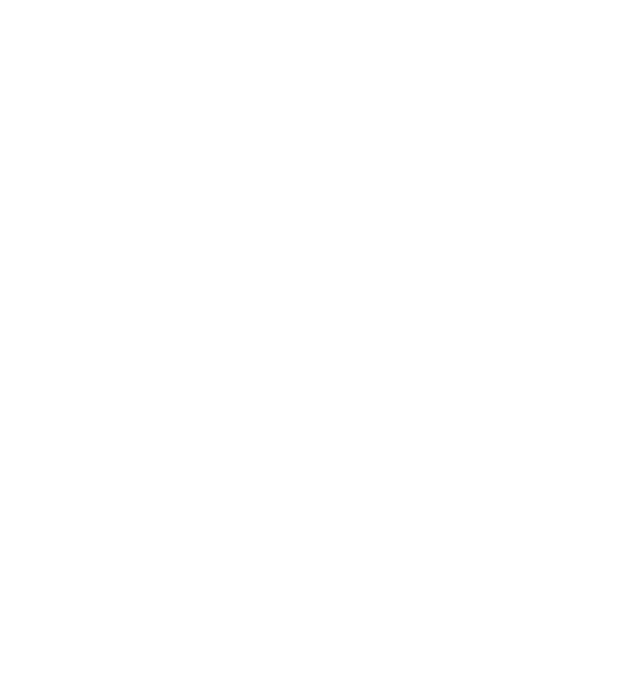
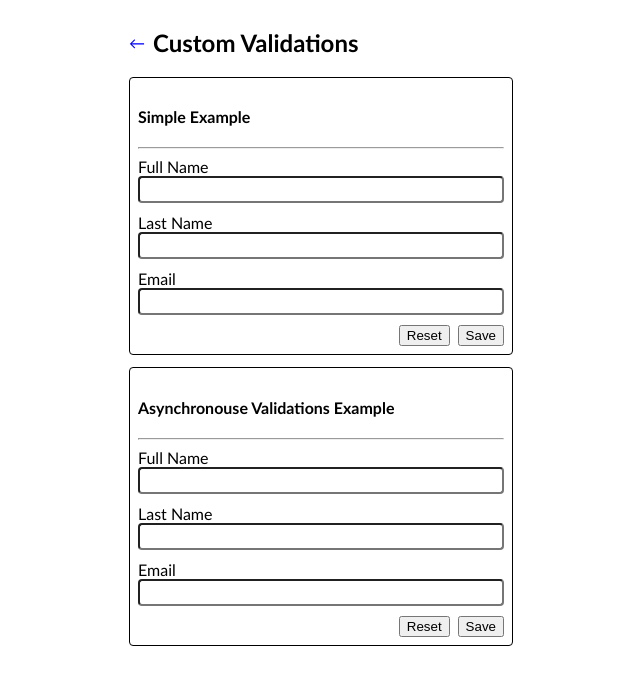
Before and after one commit to irsyaadbp/nuxt-validations, a Nuxt app: page /custom-validations in a window 1280 px wide. Before the commit this address had no page. Shown: the top 684 px of the page, without its empty margins (319-959 px from the left). Built offline with nearby package versions, Linux system fonts and the light colour scheme.

Commit message:
feat: add example for custom validations

```diff
--- /dev/null
+++ b/components/CustomValidations/AsyncExample.vue
@@ -0,0 +1,136 @@
+<script setup>
+import { reactive } from "vue";
+import { useVuelidate } from "@vuelidate/core";
+import { required, email, helpers } from "@vuelidate/validators";
+
+const checkToServerEmailUnique = (value) =>
+  new Promise((resolve) => {
+    const timeout = setTimeout(() => {
+      clearTimeout(timeout);
+      if (value === "email@mail.com") {
+        resolve(false); // open this to try when error
+        return;
+      }
+
+      resolve(true); // open this to try when success
+    }, 500);
+  });
+// check the email in the serverƒ
+
+const isUniqueEmail = helpers.withAsync(checkToServerEmailUnique);
+
+const form = reactive({
+  firstName: "",
+  lastName: "",
+  contact: {
+    email: "",
+  },
+});
+
+const rules = {
+  firstName: {
+    required,
+  },
+  lastName: {
+    required,
+  },
+  contact: {
+    email: {
+      required,
+      email,
+
+      isUnique: helpers.withMessage(
+        ({ $model }) => `This email '${$model}' has been taken`,
+        isUniqueEmail
+      ),
+    },
+  },
+};
+
+const v$ = useVuelidate(rules, form, { $autoDirty: true });
+
+/**
+ * Function to submit form
+ */
+async function handleSubmit() {
+  const isValidForm = await v$.value.$validate();
+
+  if (!isValidForm) {
+    console.log("invalid");
+    return;
+  }
+
+  alert("SUBMIT FORM");
+}
+
+/**
+ * Function to reset vuelidate
+ */
+function handleReset() {
+  v$.value.$reset();
+}
+</script>
+
+<template>
+  <div class="card">
+    <h4>Asynchronouse Validations Example</h4>
+    <hr />
+    <div class="form-group">
+      <label for="fullName">Full Name</label>
+      <input
+        type="text"
+        v-model="form.firstName"
+        :class="{ 'error-field': v$.firstName.$invalid && v$.firstName.$dirty }"
+      />
+
+      <p
+        v-for="error of v$.firstName.$errors"
+        :key="error.$uid"
+        class="error-text"
+      >
+        <small>{{ error.$message }}</small>
+      </p>
+    </div>
+
+    <div class="form-group">
+      <label for="lastName">Last Name</label>
+      <input
+        type="text"
+        v-model="form.lastName"
+        :class="{ 'error-field': v$.lastName.$invalid && v$.lastName.$dirty }"
+      />
+
+      <p
+        v-for="error of v$.lastName.$errors"
+        :key="error.$uid"
+        class="error-text"
+      >
+        <small>{{ error.$message }}</small>
+      </p>
+    </div>
+
+    <div class="form-group">
+      <label for="email">Email</label>
+      <input
+        type="text"
+        v-model="form.contact.email"
+        :class="{
+          'error-field': v$.contact.email.$invalid && v$.contact.email.$dirty,
+        }"
+      />
+
+      <p
+        v-for="error of v$.contact.email.$errors"
+        :key="error.$uid"
+        class="error-text"
+      >
+        <small>{{ error.$message }}</small>
+      </p>
+    </div>
+
+    <div class="d-flex justify-content-end gap-8">
+      <button @click="handleReset">Reset</button>
+      <button @click="handleSubmit">Save</button>
+    </div>
+  </div>
+</template>
--- /dev/null
+++ b/components/CustomValidations/SimpleExample.vue
@@ -0,0 +1,135 @@
+<script setup>
+import { reactive } from "vue";
+import { useVuelidate } from "@vuelidate/core";
+import { required, minLength, email, helpers } from "@vuelidate/validators";
+
+/**
+ * Custom validations
+ * this custom validation is required because if value empty it means not contain "cool"
+ */
+const mustBeCool = (value) => value.includes("cool");
+
+/**
+ * Custom validations not required
+ */
+const mustBeCoolNotRequired = (value) =>
+  !helpers.req(value) || value.includes("cool");
+
+/**
+ * Custom validations with regex
+ */
+const alpha = helpers.regex(/^[a-zA-Z]*$/);
+
+const form = reactive({
+  firstName: "",
+  lastName: "",
+  contact: {
+    email: "",
+  },
+});
+
+const rules = {
+  firstName: {
+    minLength: minLength(3),
+    mustBeCool: helpers.withMessage(
+      "Value cant empty and must be contain cool",
+      mustBeCool
+    ),
+  },
+  lastName: {
+    mustBeCool: helpers.withMessage(
+      "Value must be contain cool",
+      mustBeCoolNotRequired
+    ),
+    alpha: helpers.withMessage("Value must be alphabet only", alpha),
+  },
+  contact: { email: { required, email } },
+};
+
+const v$ = useVuelidate(rules, form, { $autoDirty: true });
+
+/**
+ * Function to submit form
+ */
+async function handleSubmit() {
+  const isValidForm = await v$.value.$validate();
+
+  if (!isValidForm) {
+    console.log("invalid");
+    return;
+  }
+
+  alert("SUBMIT FORM");
+}
+
+/**
+ * Function to reset vuelidate
+ */
+function handleReset() {
+  v$.value.$reset();
+}
+</script>
+
+<template>
+  <div class="card">
+    <h4>Simple Example</h4>
+    <hr />
+    <div class="form-group">
+      <label for="fullName">Full Name</label>
+      <input
+        type="text"
+        v-model="form.firstName"
+        :class="{ 'error-field': v$.firstName.$invalid && v$.firstName.$dirty }"
+      />
+
+      <p
+        v-for="error of v$.firstName.$errors"
+        :key="error.$uid"
+        class="error-text"
+      >
+        <small>{{ error.$message }}</small>
+      </p>
+    </div>
+
+    <div class="form-group">
+      <label for="lastName">Last Name</label>
+      <input
+        type="text"
+        v-model="form.lastName"
+        :class="{ 'error-field': v$.lastName.$invalid && v$.lastName.$dirty }"
+      />
+
+      <p
+        v-for="error of v$.lastName.$errors"
+        :key="error.$uid"
+        class="error-text"
+      >
+        <small>{{ error.$message }}</small>
+      </p>
+    </div>
+
+    <div class="form-group">
+      <label for="email">Email</label>
+      <input
+        type="text"
+        v-model="form.contact.email"
+        :class="{
+          'error-field': v$.contact.email.$invalid && v$.contact.email.$dirty,
+        }"
+      />
+
+      <p
+        v-for="error of v$.contact.email.$errors"
+        :key="error.$uid"
+        class="error-text"
+      >
+        <small>{{ error.$message }}</small>
+      </p>
+    </div>
+
+    <div class="d-flex justify-content-end gap-8">
+      <button @click="handleReset">Reset</button>
+      <button @click="handleSubmit">Save</button>
+    </div>
+  </div>
+</template>
--- /dev/null
+++ b/pages/custom-validations.vue
@@ -0,0 +1,11 @@
+<template>
+<div class="container">
+    <div class="d-flex gap-8 align-items-center">
+    <NuxtLink to="/">&#8592</NuxtLink>
+    <h2>Custom Validations</h2>
+    </div>
+
+    <CustomValidationsSimpleExample />
+    <CustomValidationsAsyncExample />
+</div>
+</template>
```
